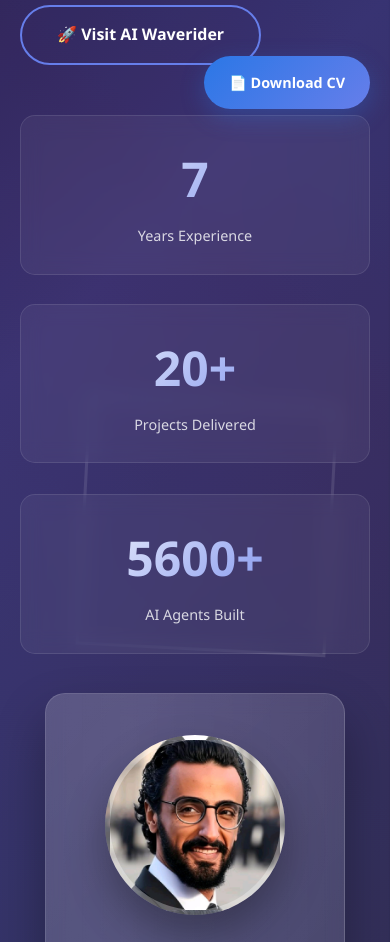
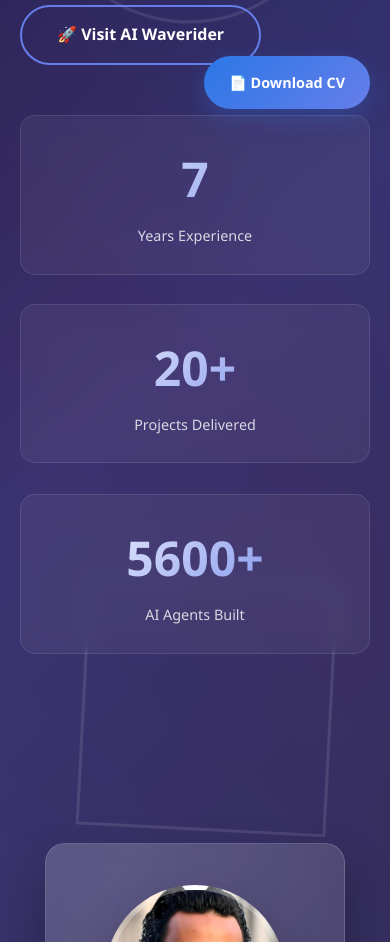
Before and after one commit to sakhrNab/my-cv, a plain HTML site: page index.html in a window 390 px wide. Shown: the part 715-1657 px from the top of the page. Drawn offline with Linux system fonts and the light colour scheme.

Commit message:
added padding below hero-visual for mobiles, and to hero-stats

```diff
--- a/index.html
+++ b/index.html
@@ -499,6 +499,7 @@
             grid-template-columns: repeat(3, 1fr);
             gap: 30px;
             margin-top: 50px;
+            padding-bottom: 150px;
         }
 
         .stat-box {
@@ -1288,6 +1289,13 @@
         }
 
         /* Mobile Responsiveness */
+
+        @media (min-width: 306px) and (max-width: 768px) {
+            .hero-visual {
+                margin-bottom: 150px;
+
+            }
+        }
 
         @media (min-width: 850px) and (max-width: 1300px) {
             .social-sidebar {
@@ -1437,13 +1445,15 @@
                     d="M12 0c-6.626 0-12 5.373-12 12 0 5.302 3.438 9.8 8.207 11.387.599.111.793-.261.793-.577v-2.234c-3.338.726-4.033-1.416-4.033-1.416-.546-1.387-1.333-1.756-1.333-1.756-1.089-.745.083-.729.083-.729 1.205.084 1.839 1.237 1.839 1.237 1.07 1.834 2.807 1.304 3.492.997.107-.775.418-1.305.762-1.604-2.665-.305-5.467-1.334-5.467-5.931 0-1.311.469-2.381 1.236-3.221-.124-.303-.535-1.524.117-3.176 0 0 1.008-.322 3.301 1.23.957-.266 1.983-.399 3.003-.404 1.02.005 2.047.138 3.006.404 2.291-1.552 3.297-1.23 3.297-1.23.653 1.653.242 2.874.118 3.176.77.84 1.235 1.911 1.235 3.221 0 4.609-2.807 5.624-5.479 5.921.43.372.823 1.102.823 2.222v3.293c0 .319.192.694.801.576 4.765-1.589 8.199-6.086 8.199-11.386 0-6.627-5.373-12-12-12z" />
             </svg>
         </a>
-        <a href="https://www.linkedin.com/in/sakhr-nabil-al-absi" target="_blank" class="social-link linkedin" title="LinkedIn">
+        <a href="https://www.linkedin.com/in/sakhr-nabil-al-absi" target="_blank" class="social-link linkedin"
+            title="LinkedIn">
             <svg width="24" height="24" viewBox="0 0 24 24" fill="currentColor">
                 <path
                     d="M19 0h-14c-2.761 0-5 2.239-5 5v14c0 2.761 2.239 5 5 5h14c2.762 0 5-2.239 5-5v-14c0-2.761-2.238-5-5-5zm-11 19h-3v-11h3v11zm-1.5-12.268c-.966 0-1.75-.79-1.75-1.764s.784-1.764 1.75-1.764 1.75.79 1.75 1.764-.783 1.764-1.75 1.764zm13.5 12.268h-3v-5.604c0-3.368-4-3.113-4 0v5.604h-3v-11h3v1.765c1.396-2.586 7-2.777 7 2.476v6.759z" />
             </svg>
         </a>
-        <a href="mailto:sakhr270@gmail.com?subject=Job%20Opportunity%20with%20Your%20Company&body=Dear%20Sakhr%20AL-Absi,%0D%0A%0D%0AWe%20are%20impressed%20by%20your%20skills%20and%20experience%20as%20a%20Senior%20Software%20Engineer%20and%20AI%20Solutions%20Architect.%20We%20would%20like%20to%20discuss%20a%20potential%20job%20opportunity%20with%20our%20company.%0D%0A%0D%0APlease%20let%20us%20know%20a%20convenient%20time%20for%20you%20to%20have%20a%20conversation.%0D%0A%0D%0AThank%20you,%0D%0A[Your%20Name]%0D%0A[Your%20Position]%0D%0A[Your%20Company]" class="social-link email" title="Email">
+        <a href="mailto:sakhr270@gmail.com?subject=Job%20Opportunity%20with%20Your%20Company&body=Dear%20Sakhr%20AL-Absi,%0D%0A%0D%0AWe%20are%20impressed%20by%20your%20skills%20and%20experience%20as%20a%20Senior%20Software%20Engineer%20and%20AI%20Solutions%20Architect.%20We%20would%20like%20to%20discuss%20a%20potential%20job%20opportunity%20with%20our%20company.%0D%0A%0D%0APlease%20let%20us%20know%20a%20convenient%20time%20for%20you%20to%20have%20a%20conversation.%0D%0A%0D%0AThank%20you,%0D%0A[Your%20Name]%0D%0A[Your%20Position]%0D%0A[Your%20Company]"
+            class="social-link email" title="Email">
             <svg width="24" height="24" viewBox="0 0 24 24" fill="currentColor">
                 <path
                     d="M0 3v18h24v-18h-24zm21.518 2l-9.518 7.713-9.518-7.713h19.036zm-19.518 14v-11.817l10 8.104 10-8.104v11.817h-20z" />
```
